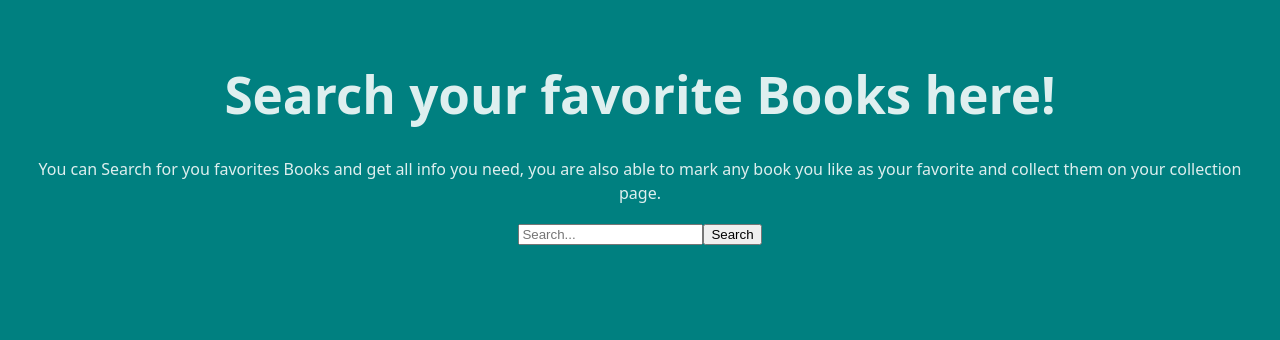
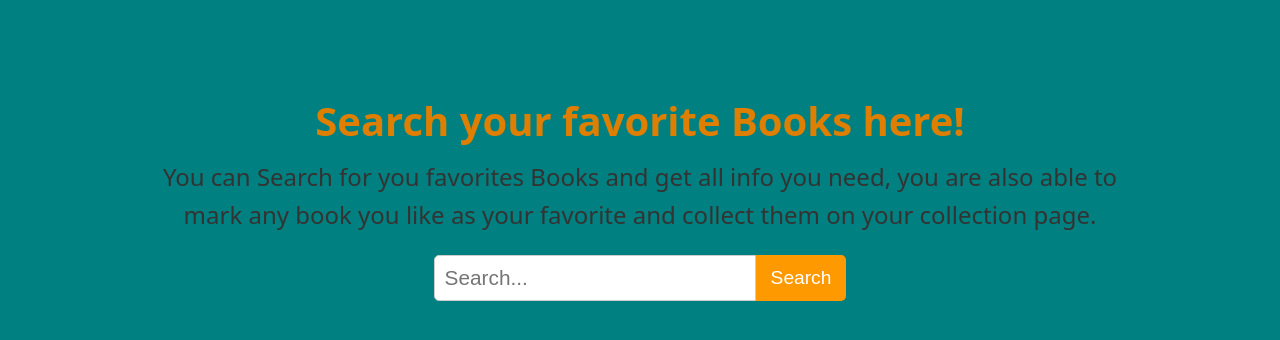
Before and after one commit to 1001hadi/react-sba-books, a React (Vite) app: page / in a window 1280 px wide. Shown: the top 340 px of the page. Built offline with nearby package versions, Linux system fonts and the light colour scheme; no server answers.

Commit message:
css added for the card and home page

```diff
--- a/src/App.css
+++ b/src/App.css
@@ -5,6 +5,64 @@
   text-align: center;
 }
 
-/* .container {
-  background:teal;
-} */
+.container {
+  max-width: 1280px;
+  margin: 20px auto;
+  padding: 20px;
+  text-align: center;
+}
+
+h1 {
+  font-size: 2.5em;
+  color: #de7f02;
+  margin-bottom: 15px;
+}
+
+p {
+  max-width: 960px;
+  margin: 0 auto;
+  font-size: 1.5em;
+  color: #333;
+  line-height: 1.6;
+  margin-bottom: 20px;
+}
+
+form {
+  display: flex;
+  justify-content: center;
+  margin-bottom: 30px;
+}
+
+input[type="text"] {
+  background-color: #fff;
+  color: #333;
+  font-size: 1.3rem;
+  font-weight: 500;
+  padding: 10px;
+  border: 1px solid #ccc;
+  border-radius: 5px 0 0 5px;
+  width: 300px;
+}
+
+button[type="submit"] {
+  padding: 10px 15px;
+  background-color: #ff9900;
+  color: white;
+  border: none;
+  border-radius: 0 5px 5px 0;
+  font-size: 1.2rem;
+  cursor: pointer;
+  transition: background-color 0.3s ease;
+}
+
+button[type="submit"]:hover {
+  background-color: #dc8503;
+}
+
+.book-container {
+  display: flex;
+  flex-wrap: wrap;
+  justify-content: center;
+  gap: 20px;
+  margin-top: 20px;
+}
--- /dev/null
+++ b/src/components/BookCard/BookCard.css
@@ -0,0 +1,40 @@
+.card {
+  border: 2px solid #f18909;
+  border-radius: 8px;
+  overflow: hidden;
+  width: 200px;
+
+  display: flex;
+  flex-direction: column;
+  cursor: pointer;
+}
+
+.card:hover {
+  box-shadow: 5px 2px 4px rgba(0, 0, 0, 0.5);
+}
+
+.card img {
+  align-items: center;
+  width: 100%;
+  height: auto;
+  aspect-ratio: 2 / 3;
+}
+
+.card-body {
+  padding: 15px;
+  text-align: center;
+}
+
+.card-body h3 {
+  font-size: 1.2em;
+  margin-bottom: 5px;
+  overflow: hidden;
+  white-space: nowrap;
+  text-overflow: ellipsis;
+}
+
+.card-body p {
+  font-size: 0.9rem;
+  color: #333;
+  margin-bottom: 0;
+}
--- a/src/components/BookCard.jsx
+++ b/src/components/BookCard/BookCard.jsx
@@ -1,3 +1,5 @@
+import "./BookCard.css"
+
 const BookCard = ({ books }) => {
   console.log(books);
 
@@ -15,6 +17,7 @@ const BookCard = ({ books }) => {
             <div className="card-body">
               <h3>{title}</h3>
               <p>By: {author}</p>
+              {/* <p>&#0036; 20</p> */}
             </div>
           </div>
         );
--- a/src/pages/Home.jsx
+++ b/src/pages/Home.jsx
@@ -1,7 +1,7 @@
 import "../App.css";
 import { useState } from "react";
 import axios from "axios";
-import BookCard from "../components/BookCard";
+import BookCard from "../components/BookCard/BookCard";
 const Home = () => {
   const [searchQ, setSearchQ] = useState("");
   const [books, setBooks] = useState([]);
@@ -37,7 +37,7 @@ const Home = () => {
           />
           <button type="submit">Search</button>
         </form>
-        <div className="card-container">
+        <div className="book-container">
           <BookCard books={books} />
         </div>
       </div>
```
